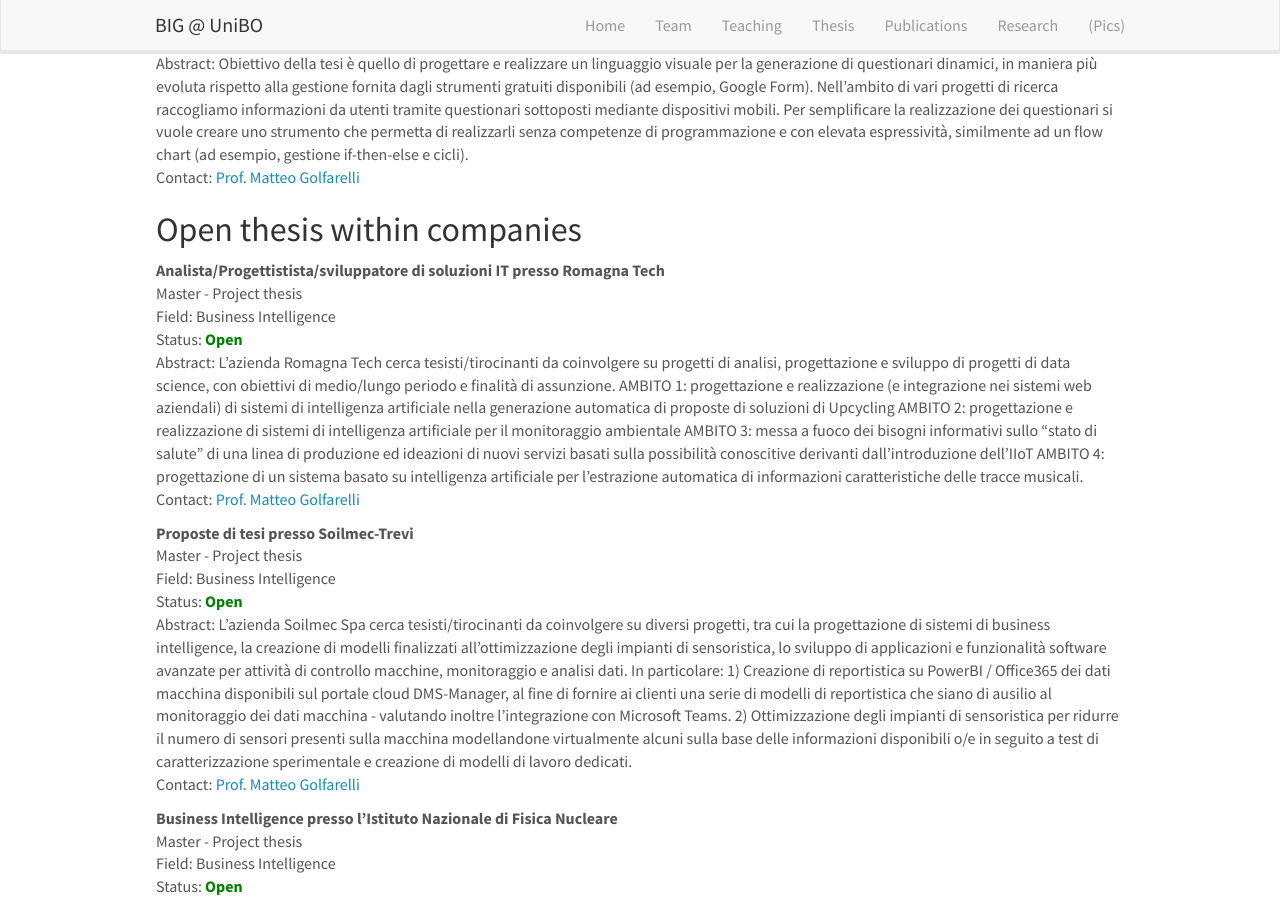
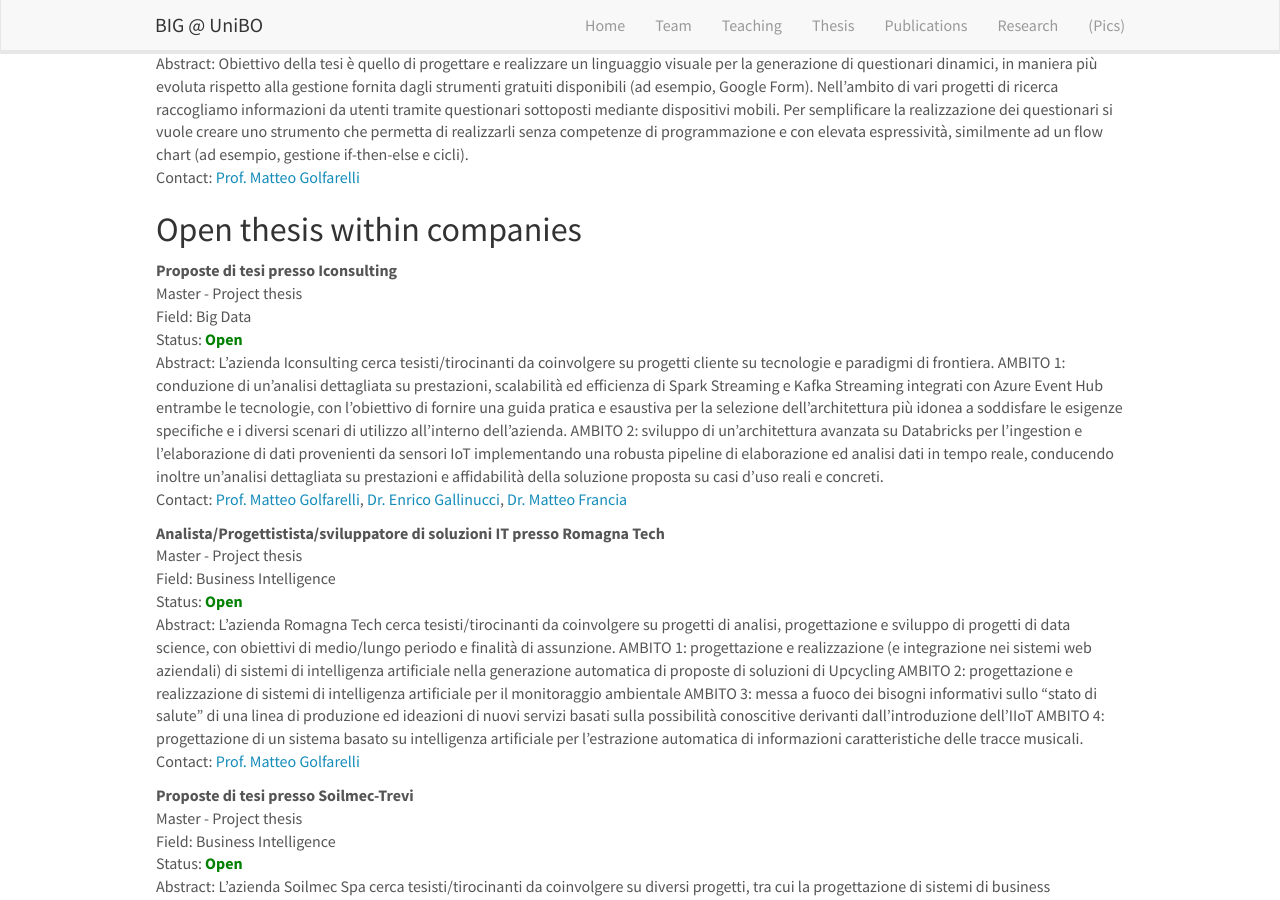
Before and after one commit to big-unibo/big-unibo.github.io, a Jekyll site: the page built from _pages/thesis.md, in a window 1280 px wide and 900 px high, scrolled down 2253 px. Built offline with Jekyll 4.4.1, drawn with Linux system fonts in a browser that asks for light colours; nearby versions of some CDN libraries.

Commit message:
added new thesis

```diff
--- a/_data/thesis.yml
+++ b/_data/thesis.yml
@@ -110,6 +110,24 @@
     L'obiettivo della tesi è quello di partire da un precedente lavoro di ricerca in questo ambito per studiare implementazioni che sfruttino efficientemente molteplici modelli.
     In particolare, il focus sarà sulla progettazione, implementazione e test di un data warehouse che si appoggi su PostgreSQL (modello relazionale e documentale) e Neo4J (modello a grafo).
 
+
+- title: "Proposte di tesi presso Iconsulting"
+  level: Master
+  field: Big Data
+  type: Project thesis
+  location: company
+  status: Open
+  year:
+  contact: "<a href='mailto:matteo.golfarelli@unibo.it'>Prof. Matteo Golfarelli</a>, <a href='mailto:enrico.gallinucci@unibo.it'>Dr. Enrico Gallinucci</a>, <a href='mailto:m.francia@unibo.it'>Dr. Matteo Francia</a>"
+  supervisor:
+  co-supervisor:
+  student:
+  abstract: |
+    L'azienda Iconsulting cerca tesisti/tirocinanti da coinvolgere su progetti cliente su tecnologie e paradigmi di frontiera.
+    AMBITO 1: conduzione di un'analisi dettagliata su prestazioni, scalabilità ed efficienza di Spark Streaming e Kafka Streaming integrati con Azure Event Hub entrambe le tecnologie, con l'obiettivo di fornire una guida pratica e esaustiva per la selezione dell'architettura più idonea a soddisfare le esigenze specifiche e i diversi scenari di utilizzo all'interno dell'azienda.
+    AMBITO 2: sviluppo di un'architettura avanzata su Databricks per l'ingestion e l'elaborazione di dati provenienti da sensori IoT implementando una robusta pipeline di elaborazione ed analisi dati in tempo reale, conducendo inoltre un'analisi dettagliata su prestazioni e affidabilità della soluzione proposta su casi d'uso reali e concreti.
+  link:
+  slides:
 
 - title: "Analista/Progettistista/sviluppatore di soluzioni IT presso Romagna Tech"
   level: Master
```
